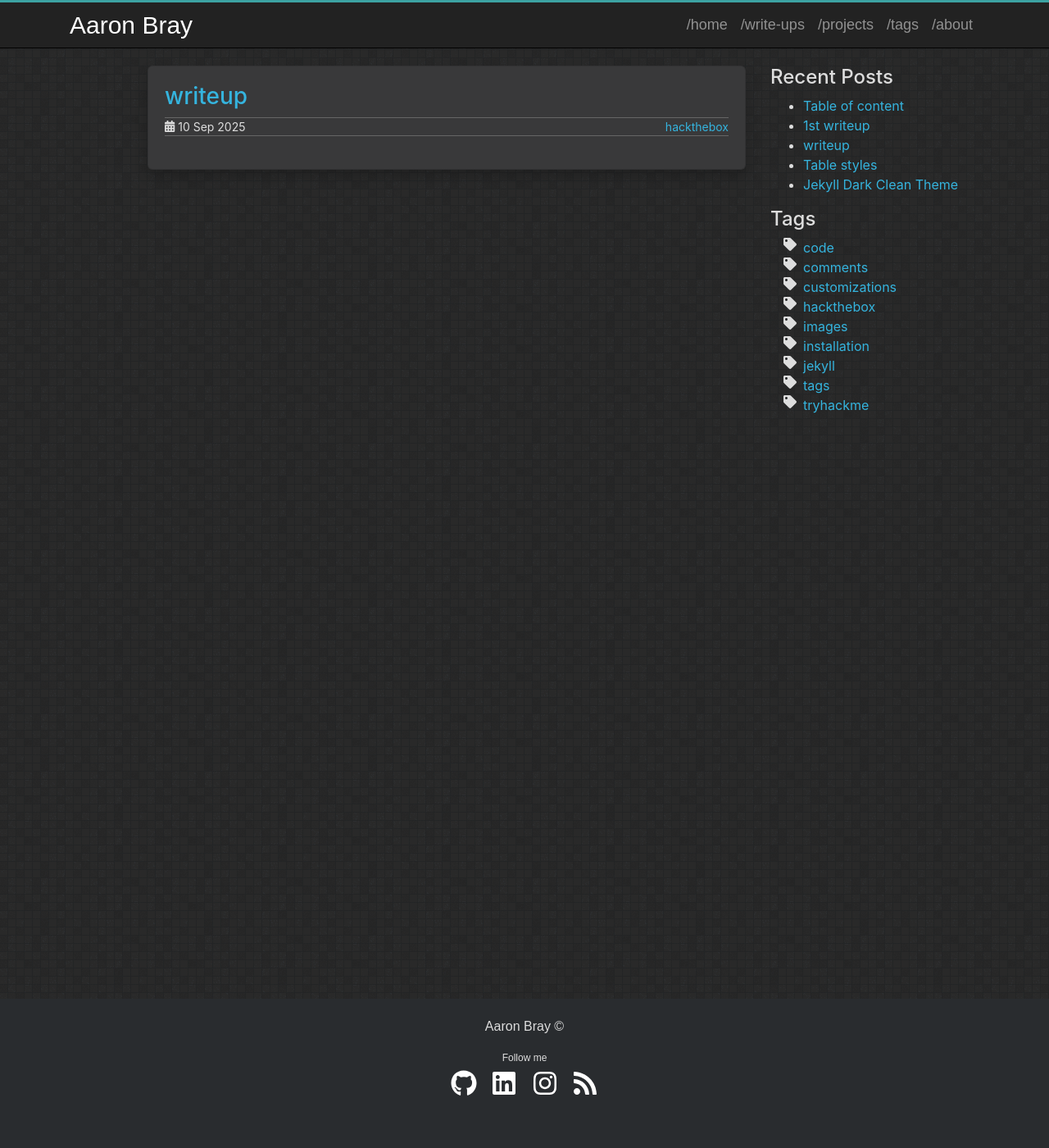
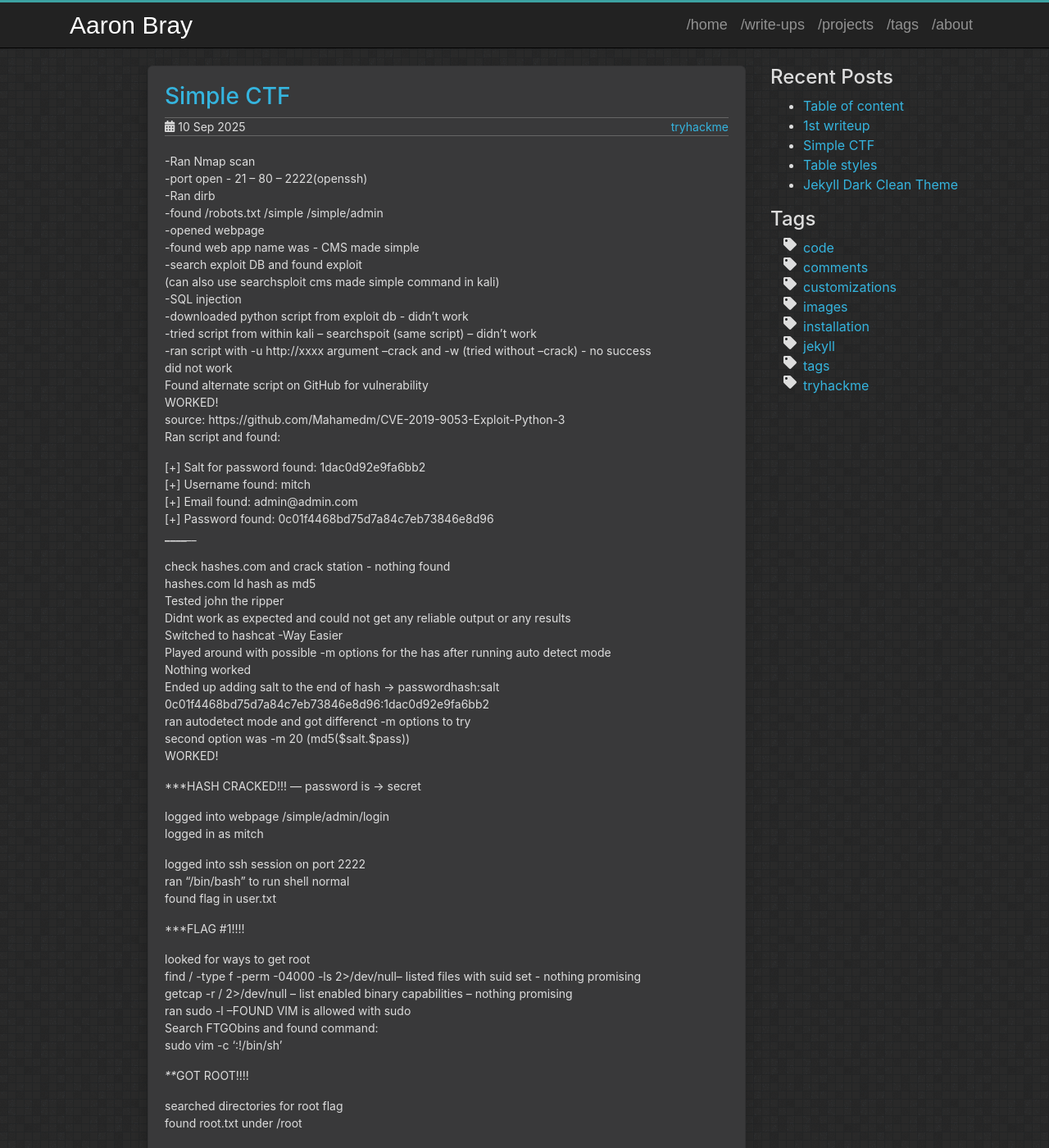
Before and after one commit to AaronBray/AaronBray.github.io, a Jekyll site: the page built from _posts/2025-09-10-test1.md, in a window 1280 px wide and 1400 px high. Shown: the whole window at 82% size. Built offline with Jekyll 4.4.1, drawn with Linux system fonts in a browser that asks for light colours; some of the changed text lies outside the part shown.

Commit message:
Update 2025-09-10-test1.md

```diff
--- a/_posts/2025-09-10-test1.md
+++ b/_posts/2025-09-10-test1.md
@@ -1,7 +1,80 @@
 ---
 layout: post
-title: writeup #1
+title: Simple CTF
 date: 2025-09-10 16:25:06
-tags: hackthebox
-description: testing htb tag
+tags: tryhackme
+description: Simple CTF write-up
 ---
+-Ran Nmap scan
+-port open - 21 -- 80 -- 2222(openssh)
+-Ran dirb
+-found /robots.txt /simple  /simple/admin
+-opened webpage
+-found web app name was - CMS made simple
+-search exploit DB and found exploit
+(can also use searchsploit cms made simple command in kali)
+-SQL injection
+-downloaded python script from exploit db - didn't work
+-tried script from within kali -- searchspoit (same script) -- didn't work
+-ran script with -u http://xxxx argument --crack and -w (tried without --crack) - no success
+did not work
+Found alternate script on GitHub for vulnerability
+WORKED!
+source:  https://github.com/Mahamedm/CVE-2019-9053-Exploit-Python-3
+Ran script and found:
+
+[+] Salt for password found: 1dac0d92e9fa6bb2
+[+] Username found: mitch
+[+] Email found: admin@admin.com
+[+] Password found: 0c01f4468bd75d7a84c7eb73846e8d96
+________________
+
+check hashes.com and crack station - nothing found
+hashes.com Id hash as md5
+Tested john the ripper
+Didnt work as expected and could not get any reliable output or any results
+Switched to hashcat -Way Easier
+Played around with possible -m options for the has after running auto detect mode
+Nothing worked
+Ended up adding salt to the end of hash  -> passwordhash:salt
+0c01f4468bd75d7a84c7eb73846e8d96:1dac0d92e9fa6bb2
+ran autodetect mode and got differenct -m options to try
+second option was -m 20 (md5($salt.$pass))
+WORKED!
+
+***HASH CRACKED!!! --- password is -> secret
+
+logged into webpage /simple/admin/login
+logged in as mitch
+
+logged into ssh session on port 2222
+ran "/bin/bash" to run shell normal
+found flag in user.txt
+
+
+***FLAG #1!!!!
+
+looked for ways to get root
+find / -type f -perm -04000 -ls 2>/dev/null-- listed files with suid set - nothing promising
+getcap -r / 2>/dev/null -- list enabled binary capabilities -- nothing promising
+ran sudo -l --FOUND VIM is allowed with sudo
+Search FTGObins and found command:
+sudo vim -c ':!/bin/sh'
+
+****GOT ROOT!!!!
+
+searched directories for root flag
+found root.txt under /root
+
+GOT ROOT FLAG!!!!!!!!!
+
+
+
+
+
+
+Lessons:
+if one exploit doesn't work- dont give up- find another ie. GitHub
+johntheripper sucks/will take more practice
+hashcat is easy
+play around with different -m output and adding salt to beginning or end
```
